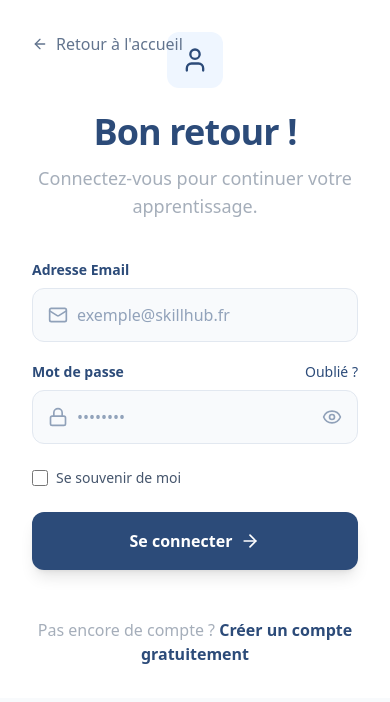
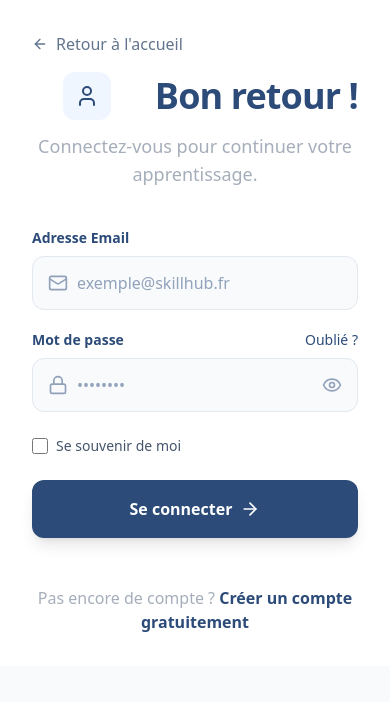
Before and after one commit to mael-donnadille/SKILLHUB_FRONT, a Next.js app: page /login in a window 390 px wide. Shown: the top 702 px of the page. Built offline with nearby package versions, Linux system fonts and the light colour scheme.

Commit message:
style: improve visual layout of login and register pages by integrating icons into headings and adjusting container heights and spacing.

```diff
--- a/app/login/page.js
+++ b/app/login/page.js
@@ -38,13 +38,15 @@ export default function LoginPage() {
                         initial={{ opacity: 0, x: -20 }}
                         animate={{ opacity: 1, x: 0 }}
                         transition={{ duration: 0.5 }}
-                        className="w-full max-w-md space-y-8"
+                        className="w-full max-w-md space-y-8 mt-10"
                     >
                         <div className="text-center lg:text-left">
-                            <div className="mx-auto lg:mx-0 h-14 w-14 bg-blue-50 rounded-xl flex items-center justify-center mb-6">
-                                <User className="h-7 w-7 text-primary" />
-                            </div>
-                            <h2 className="text-4xl font-extrabold text-primary tracking-tight">Bon retour !</h2>
+                            <h2 className="flex justify-left items-center gap-3 text-4xl font-extrabold text-primary tracking-tight">
+                                <div className="mx-auto lg:mx-0 h-12 w-12 bg-blue-50 rounded-xl flex items-center justify-center">
+                                    <User className="h-6 w-6 text-primary" />
+                                </div>
+                                Bon retour !
+                            </h2>
                             <p className="mt-3 text-lg text-secondary">
                                 Connectez-vous pour continuer votre apprentissage.
                             </p>
@@ -142,7 +144,7 @@ export default function LoginPage() {
                 </div>
 
                 {/* Right Side - Image/Content (50%) */}
-                <div className="hidden lg:flex w-1/2 bg-slate-900 relative overflow-hidden items-center justify-center p-12">
+                <div className="hidden lg:flex w-1/2 h-screen bg-slate-900 relative overflow-hidden items-center justify-center p-12">
                     <div className="absolute inset-0 bg-[url('https://images.unsplash.com/photo-1522202176988-66273c2fd55f?q=80&w=2671&auto=format&fit=crop')] bg-cover bg-center opacity-40"></div>
                     <div className="absolute inset-0 bg-gradient-to-tr from-slate-900 via-slate-900/80 to-transparent"></div>
 
--- a/app/register/page.js
+++ b/app/register/page.js
@@ -28,7 +28,7 @@ export default function RegisterPage() {
     return (
         <div className="min-h-screen w-full flex bg-white font-sans overflow-hidden">
             {/* Left Side - Form (50%) */}
-            <div className="w-full lg:w-1/2 flex flex-col justify-center items-center p-8 lg:p-12 relative z-10 bg-white">
+            <div className="w-full max-h-screen lg:w-1/2 flex flex-col justify-center items-center p-8 lg:p-12 relative z-10 bg-white">
                 <div className="absolute top-8 left-8">
                     <Link href="/" className="inline-flex items-center text-slate-500 hover:text-primary font-medium transition-colors">
                         <ArrowRight className="mr-2 h-4 w-4 rotate-180" />
@@ -40,13 +40,15 @@ export default function RegisterPage() {
                     initial={{ opacity: 0, x: -20 }}
                     animate={{ opacity: 1, x: 0 }}
                     transition={{ duration: 0.5 }}
-                    className="w-full max-w-lg space-y-8"
+                    className="w-full max-w-lg space-y-8 mt-10"
                 >
                     <div className="text-center lg:text-left">
-                        <div className="mx-auto lg:mx-0 h-14 w-14 bg-blue-50 rounded-xl flex items-center justify-center mb-6">
-                            <UserPlus className="h-7 w-7 text-primary" />
-                        </div>
-                        <h2 className="text-4xl font-extrabold text-primary tracking-tight">Créer un compte</h2>
+                        <h2 className="flex justify-left items-center gap-3 text-4xl font-extrabold text-primary tracking-tight">
+                            <div className="mx-auto lg:mx-0 h-12 w-12 bg-blue-50 rounded-xl flex items-center justify-center">
+                                <UserPlus className="h-6 w-6 text-primary" />
+                            </div>
+                            Créer un compte
+                        </h2>
                         <p className="mt-3 text-lg text-secondary">
                             Remplissez le formulaire ci-dessous pour commencer.
                         </p>
```
